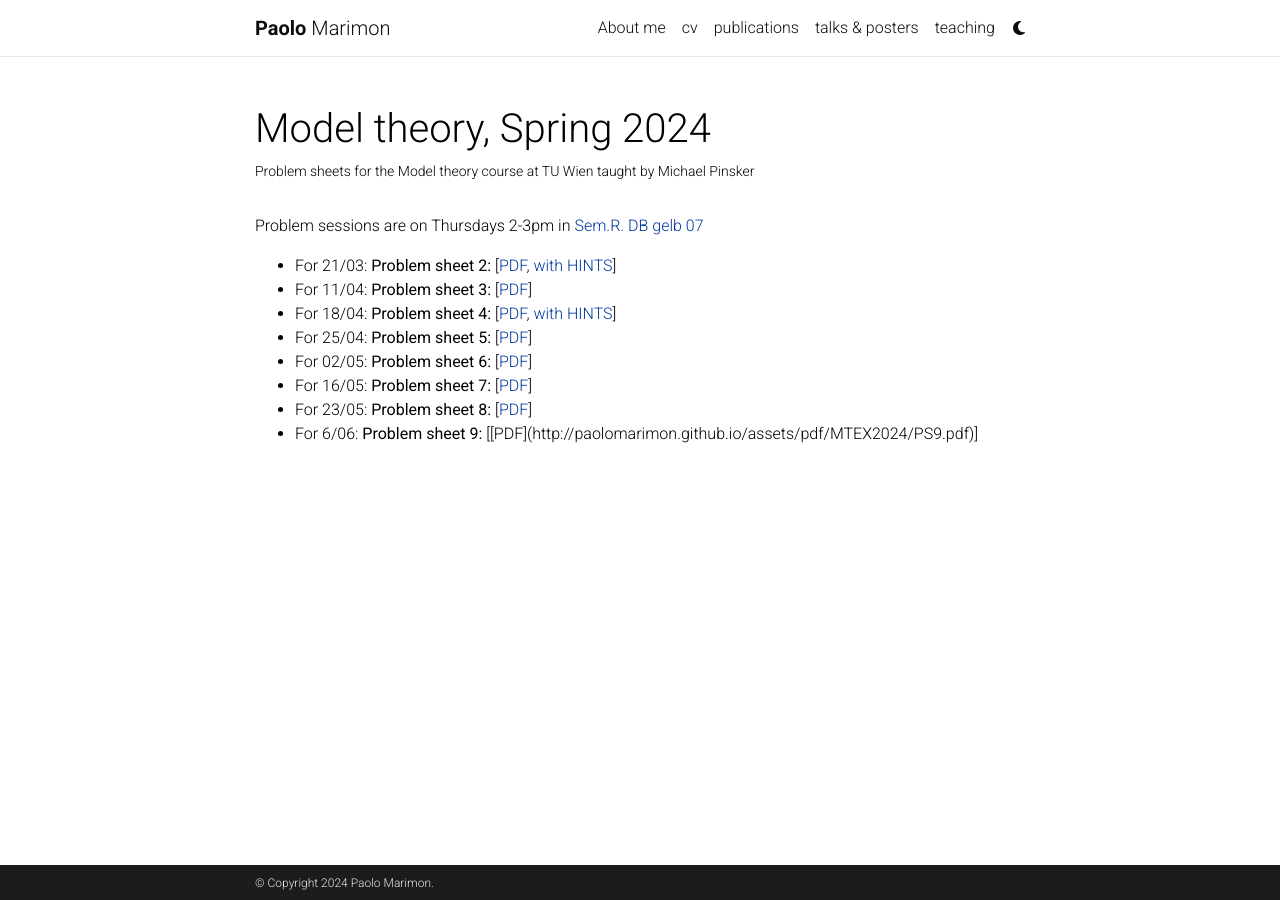
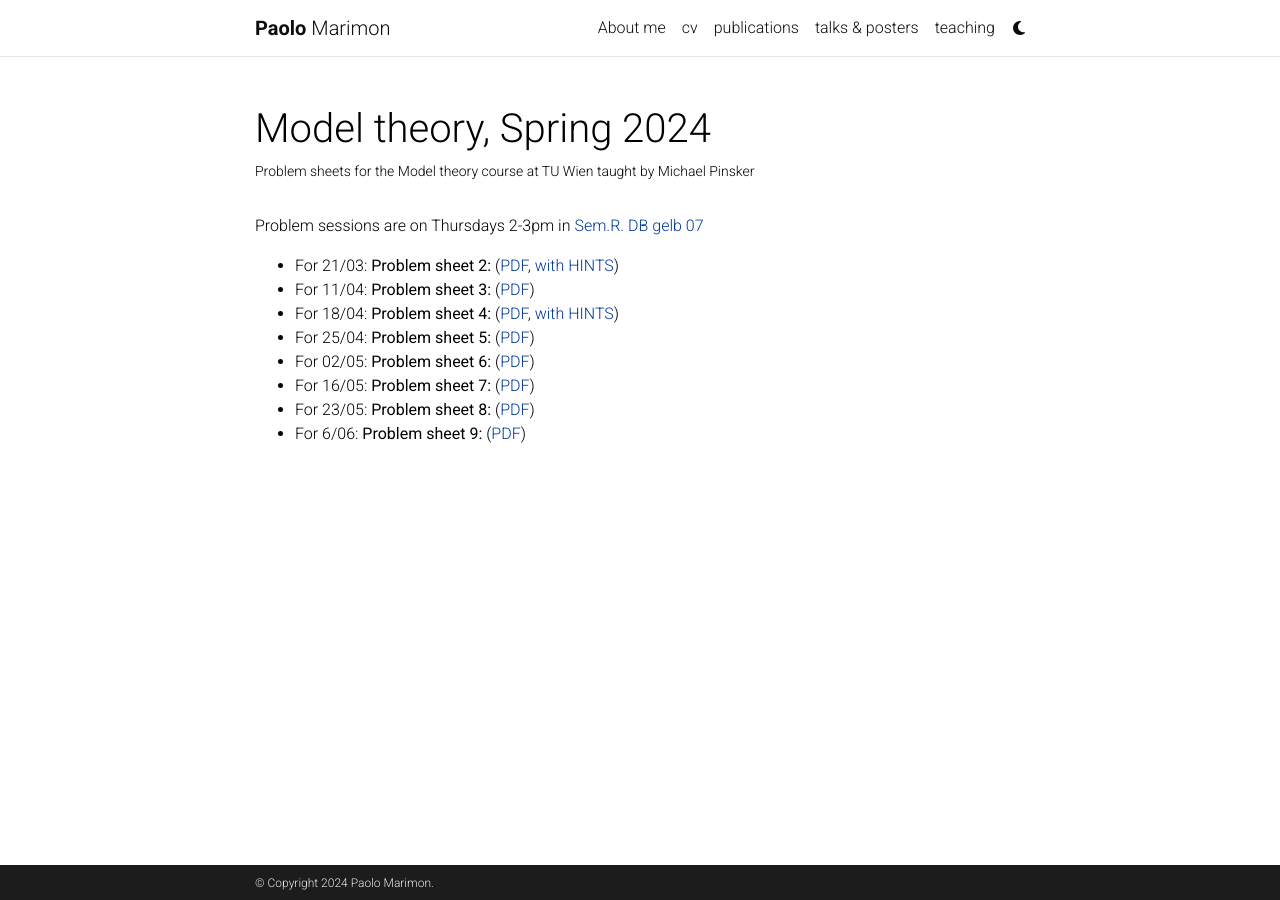
Before and after one commit to paolomarimon/paolomarimon.github.io, a Jekyll site: the page built from _projects/Modeltheory2024.md, in a window 1280 px wide. Built offline with Jekyll 4.4.1, drawn with Linux system fonts in a browser that asks for light colours; comment, search, counter and statistics services are not loaded; a style sheet for code colours, icons or effects is not loaded; some of the changed lines change nothing that is shown.

Commit message:
Update Modeltheory2024.md

```diff
--- a/_projects/Modeltheory2024.md
+++ b/_projects/Modeltheory2024.md
@@ -10,12 +10,11 @@
 Problem sessions are on Thursdays 2-3pm in <a href=" https://tiss.tuwien.ac.at/events/roomSchedule.xhtml?dswid=2427&dsrid=649&roomCode=138A&initialDate=20240307" target="_blank">Sem.R. DB gelb 07</a>
 
 <ul>
-  <li>For 21/03: <b>Problem sheet 2:</b> [<a href="https://paolomarimon.github.io/assets/pdf/MTEX2024/PS2.pdf" target="_blank">PDF</a>, <a href="https://paolomarimon.github.io/assets/pdf/MTEX2024/HINTS2.pdf" target="_blank">with HINTS</a>]</li>
-    <li>For 11/04: <b>Problem sheet 3:</b> [<a href="https://paolomarimon.github.io/assets/pdf/MTEX2024/PS3.pdf" target="_blank">PDF</a>]</li>
-      <li>For 18/04: <b>Problem sheet 4:</b> [<a href="https://paolomarimon.github.io/assets/pdf/MTEX2024/PS4.pdf" target="_blank">PDF</a>, <a href="https://paolomarimon.github.io/assets/pdf/MTEX2024/HINTS4.pdf" target="_blank">with HINTS</a>]</li>
-    <li>For 25/04: <b>Problem sheet 5:</b> [<a href="https://paolomarimon.github.io/assets/pdf/MTEX2024/PS5.pdf" target="_blank">PDF</a>] </li>
-      <li>For 02/05: <b>Problem sheet 6:</b> [<a href="https://paolomarimon.github.io/assets/pdf/MTEX2024/PS6.pdf" target="_blank">PDF</a>] </li>
- <li>For 16/05: <b>Problem sheet 7:</b> [<a href="https://paolomarimon.github.io/assets/pdf/MTEX2024/PS7.pdf" target="_blank">PDF</a>] </li>
- <li>For 23/05: <b>Problem sheet 8:</b> [<a href="https://paolomarimon.github.io/assets/pdf/MTEX2024/PS8.pdf" target="_blank">PDF</a>] </li>
-
-  <li>For 6/06: <b>Problem sheet 9:</b> [[PDF](http://paolomarimon.github.io/assets/pdf/MTEX2024/PS9.pdf)] </li>
+  <li>For 21/03: <b>Problem sheet 2:</b> (<a href="https://paolomarimon.github.io/assets/pdf/MTEX2024/PS2.pdf" target="_blank">PDF</a>, <a href="https://paolomarimon.github.io/assets/pdf/MTEX2024/HINTS2.pdf" target="_blank">with HINTS</a>)</li>
+    <li>For 11/04: <b>Problem sheet 3:</b> (<a href="https://paolomarimon.github.io/assets/pdf/MTEX2024/PS3.pdf" target="_blank">PDF</a>)</li>
+      <li>For 18/04: <b>Problem sheet 4:</b> (<a href="https://paolomarimon.github.io/assets/pdf/MTEX2024/PS4.pdf" target="_blank">PDF</a>, <a href="https://paolomarimon.github.io/assets/pdf/MTEX2024/HINTS4.pdf" target="_blank">with HINTS</a>)</li>
+    <li>For 25/04: <b>Problem sheet 5:</b> (<a href="https://paolomarimon.github.io/assets/pdf/MTEX2024/PS5.pdf" target="_blank">PDF</a>) </li>
+      <li>For 02/05: <b>Problem sheet 6:</b> (<a href="https://paolomarimon.github.io/assets/pdf/MTEX2024/PS6.pdf" target="_blank">PDF</a>) </li>
+ <li>For 16/05: <b>Problem sheet 7:</b> (<a href="https://paolomarimon.github.io/assets/pdf/MTEX2024/PS7.pdf" target="_blank">PDF</a>) </li>
+ <li>For 23/05: <b>Problem sheet 8:</b> (<a href="https://paolomarimon.github.io/assets/pdf/MTEX2024/PS8.pdf" target="_blank">PDF</a>) </li>
+  <li>For 6/06: <b>Problem sheet 9:</b> (<a href="https://paolomarimon.github.io/assets/pdf/MTEX2024/PS9.pdf" target="_blank">PDF</a>) </li>
```
